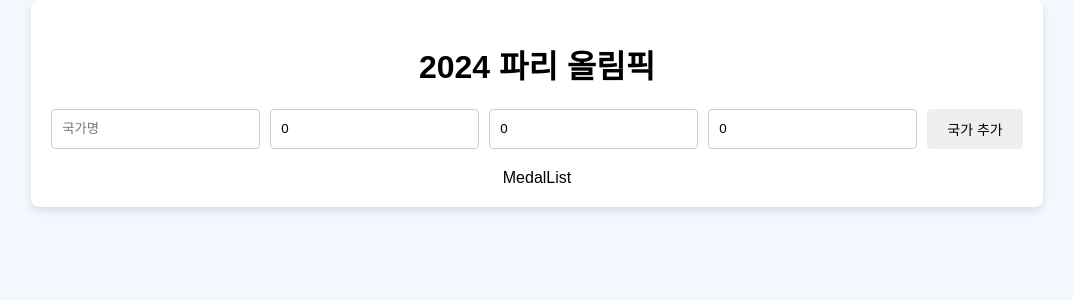
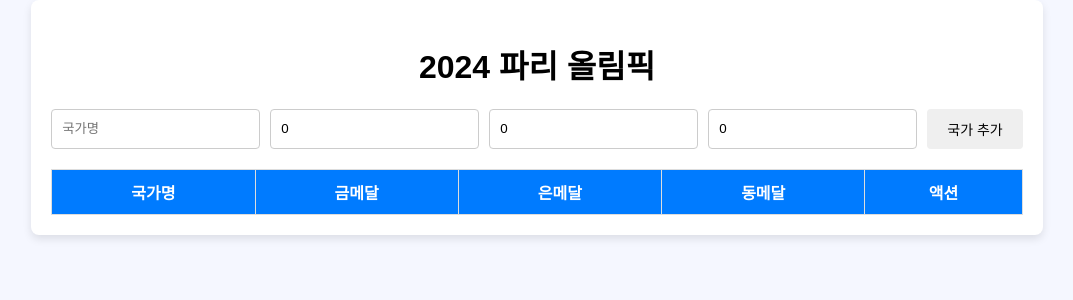
Before and after one commit to mbdyjk/Sparta_OlympicMedalTracker, a React (Vite) app in the folder OlympicMedalTracker/: page / in a window 1280 px wide. Shown: the top 300 px of the page, without its empty margins (123-1196 px from the left). Built offline with nearby package versions, Linux system fonts and the light colour scheme.

Commit message:
feat: MedalList 컴포넌트에 추가된 리스트 출력 기능 및 항목 삭제 기능 구현

```diff
--- a/OlympicMedalTracker/src/App.css
+++ b/OlympicMedalTracker/src/App.css
@@ -46,3 +46,36 @@ button:hover {
   background-color: #007bff;
   color: white;
 }
+
+.table {
+  width: 100%;
+  border-collapse: collapse;
+}
+
+th,
+td {
+  padding: 10px;
+  border: 1px solid #ddd;
+}
+
+th {
+  background-color: #007bff;
+  color: white;
+}
+
+tr:nth-child(even) {
+  background-color: #f9f9f9;
+}
+
+tr:nth-child(odd) {
+  background-color: #ffffff;
+}
+
+.delete-btn {
+  background-color: #dc3545;
+  color: white;
+}
+
+.delete-btn:hover {
+  background-color: #b02a37;
+}
--- a/OlympicMedalTracker/src/App.jsx
+++ b/OlympicMedalTracker/src/App.jsx
@@ -11,7 +11,7 @@ function App() {
     <div className="container">
       <h1>2024 파리 올림픽</h1>
       <MedalForm setCountries={setCountries} />
-      <MedalList countries={countries} />
+      <MedalList countries={countries} setCountries={setCountries} />
     </div>
   );
 }
--- a/OlympicMedalTracker/src/components/MedalForm.jsx
+++ b/OlympicMedalTracker/src/components/MedalForm.jsx
@@ -17,7 +17,7 @@ function MedalForm({ setCountries }) {
   };
 
   const handleAddCountry = () => {
-    console.log("Adding Country:", formData);
+    //console.log("Adding Country:", formData);
     if (!formData.name) {
       alert("국가명을 입력하세요");
       return;
--- a/OlympicMedalTracker/src/components/MedalList.jsx
+++ b/OlympicMedalTracker/src/components/MedalList.jsx
@@ -1,7 +1,42 @@
 import React from "react";
 
-const MedalList = () => {
-  return <div>MedalList</div>;
-};
+function MedalList({ countries, setCountries }) {
+  const handleDelete = (name) => {
+    // 입력한 국가 이름과 다른 항목들만 남긴다.
+    setCountries((prev) => prev.filter((country) => country.name !== name));
+  };
+
+  return (
+    <table className="table">
+      <thead>
+        <tr>
+          <th>국가명</th>
+          <th>금메달</th>
+          <th>은메달</th>
+          <th>동메달</th>
+          <th>액션</th>
+        </tr>
+      </thead>
+      <tbody>
+        {countries.map((country, index) => (
+          <tr key={index}>
+            <td>{country.name}</td>
+            <td>{country.gold}</td>
+            <td>{country.silver}</td>
+            <td>{country.bronze}</td>
+            <td>
+              <button
+                className="delete-btn"
+                onClick={() => handleDelete(country.name)}
+              >
+                삭제
+              </button>
+            </td>
+          </tr>
+        ))}
+      </tbody>
+    </table>
+  );
+}
 
 export default MedalList;
--- a/OlympicMedalTracker/src/index.css
+++ b/OlympicMedalTracker/src/index.css
@@ -1,49 +1 @@
 /* 전역 스타일 지정 */
-/* 컴포넌트 스타일 지정 */
-
-/* 화면 중앙에 내용 배치*/
-body {
-  margin: 0;
-  font-family: Arial, sans-serif;
-  background-color: #f5f7ff;
-  display: flex;
-  justify-content: center;
-  align-items: flex-start;
-  height: 100vh;
-}
-
-.container {
-  background-color: #ffffff;
-  padding: 20px;
-  border-radius: 8px;
-  width: 100%;
-  box-shadow: 0 4px 8px rgba(0, 0, 0, 0.1);
-  text-align: center;
-}
-
-.form {
-  display: flex;
-  gap: 10px;
-  margin-bottom: 20px;
-}
-
-input[type="text"],
-input[type="number"] {
-  flex: 1;
-  padding: 10px;
-  border: 1px solid #cccccc;
-  border-radius: 4px;
-}
-
-button {
-  padding: 10px 20px;
-  border: none;
-  border-radius: 4px;
-  font-size: 14px;
-  cursor: pointer;
-}
-
-button:hover {
-  background-color: #007bff;
-  color: white;
-}
```
